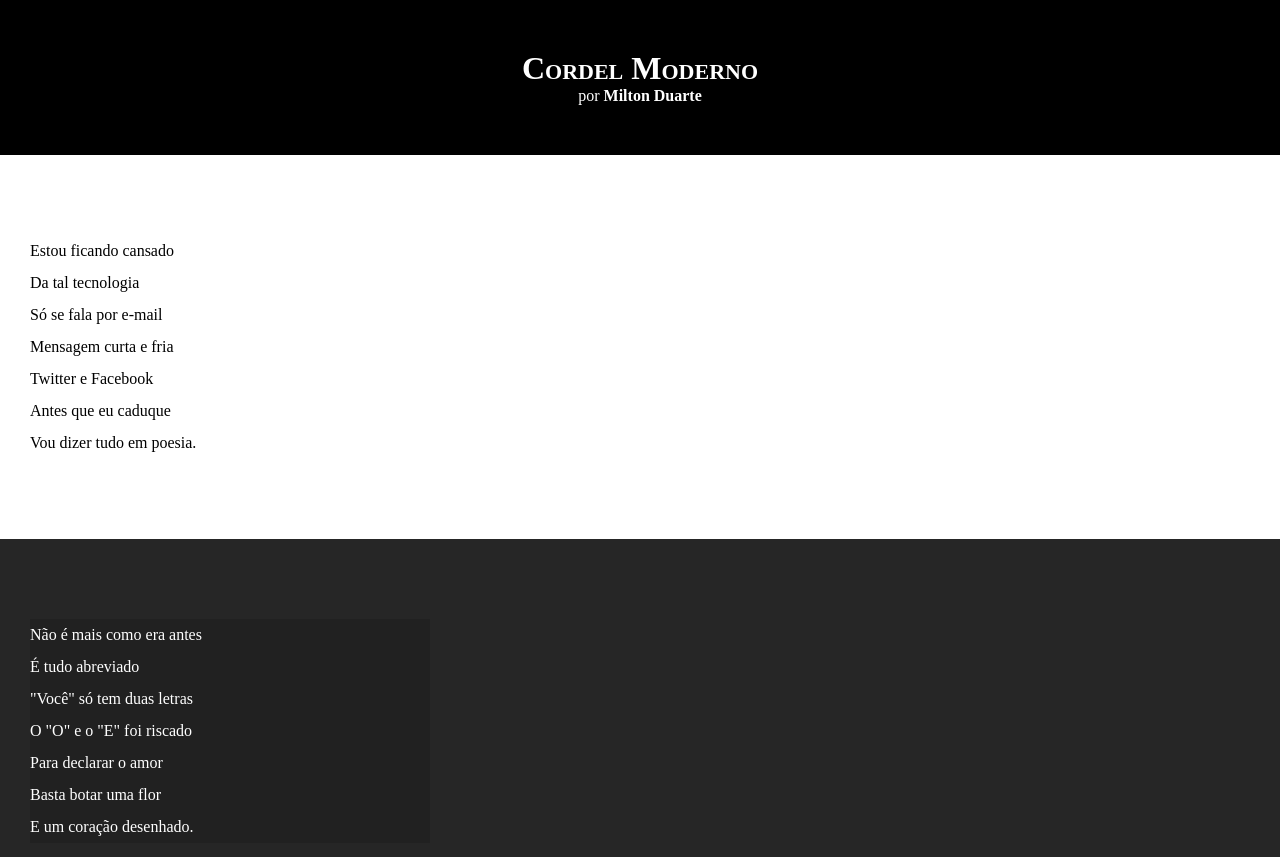
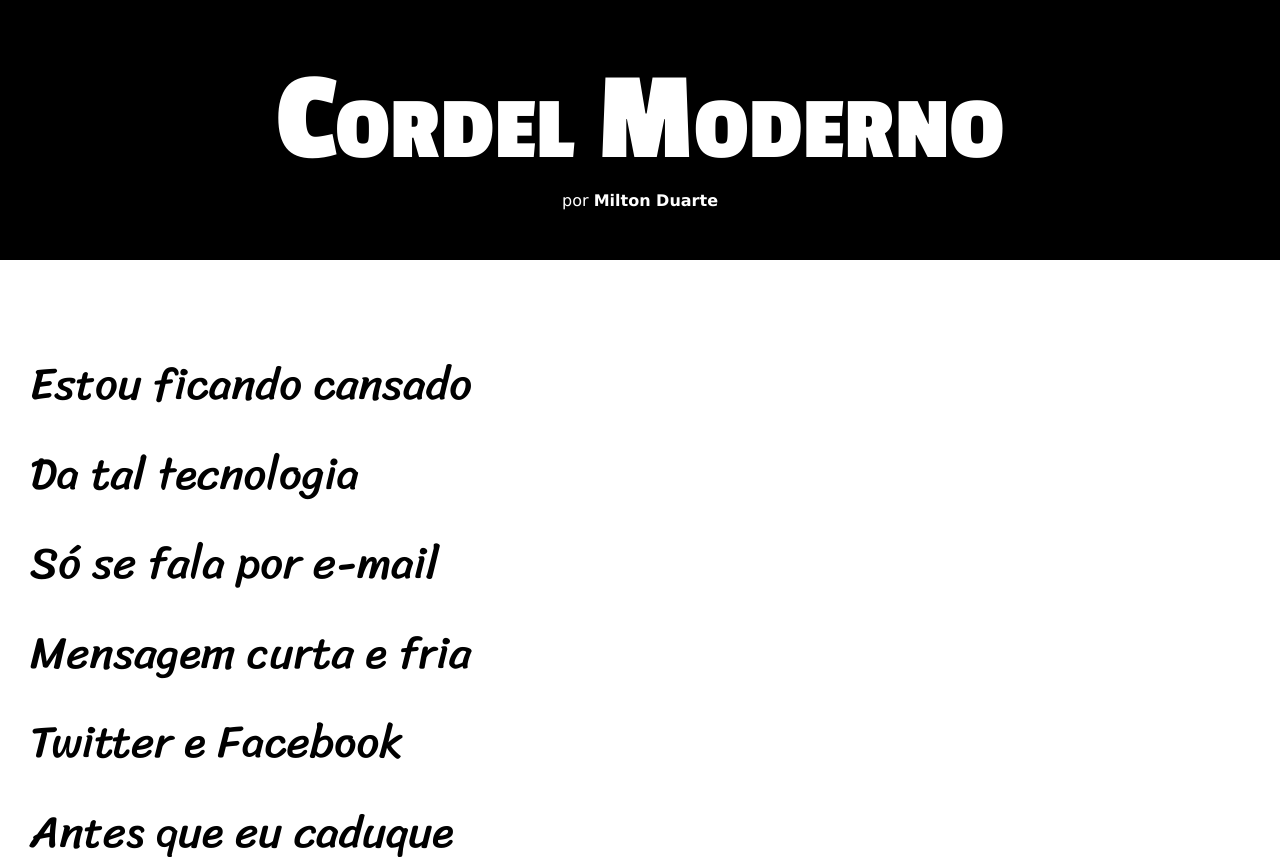
Before and after one commit to marcosvictorlima/html-css, a plain HTML site: page Desafios/d012/index.html in a window 1280 px wide. Shown: the top 857 px of the page. Drawn offline with Linux system fonts and the light colour scheme.

Commit message:
atualização de estilos desafio 12

```diff
--- a/Desafios/d012/estilo/style.css
+++ b/Desafios/d012/estilo/style.css
@@ -1,4 +1,15 @@
 @charset "UTF-8";
+
+@import url('https://fonts.googleapis.com/css2?family=Bebas+Neue&family=Chakra+Petch:ital,wght@0,300;0,400;0,500;0,600;0,700;1,300;1,400;1,500;1,600;1,700&family=Passion+One:wght@400;700;900&family=Sriracha&display=swap');
+
+
+@import url('https://fonts.googleapis.com/css2?family=Sriracha&display=swap');
+
+:root{
+    --font-01: Verdana, Geneva, Tahoma, sans-serif;
+    --font-02: 'Passion One', cursive;
+    --font-03: 'Sriracha', cursive;
+}
 
 *{
     margin: 0px;
@@ -6,6 +17,7 @@
 }
 
 html, body{
+    font-family: var(--font-01);
     min-height: 100vh;
     background-color: darkgray;
 }
@@ -17,8 +29,10 @@ header{
 }
 
 header > h1{
+    font-family: var(--font-02);
     padding-top: 50px;
     font-variant: small-caps;
+    font-size: 10vw;
 }
 
 header > p{
@@ -40,6 +54,8 @@ section{
     padding-bottom: 10vh;
     padding-left: 30px;
     line-height: 2em;
+    font-family: var(--font-03);
+    font-size: 3.5vw;
 }
 
 section.normal{
@@ -53,8 +69,8 @@ section.imagem{
 }
 
 section.imagem > p{
-
-    width: 400px;
+    display: inline-block;
+    padding: 5px;
     background-color: rgba(0, 0, 0, 0.122);
 }
 
```
